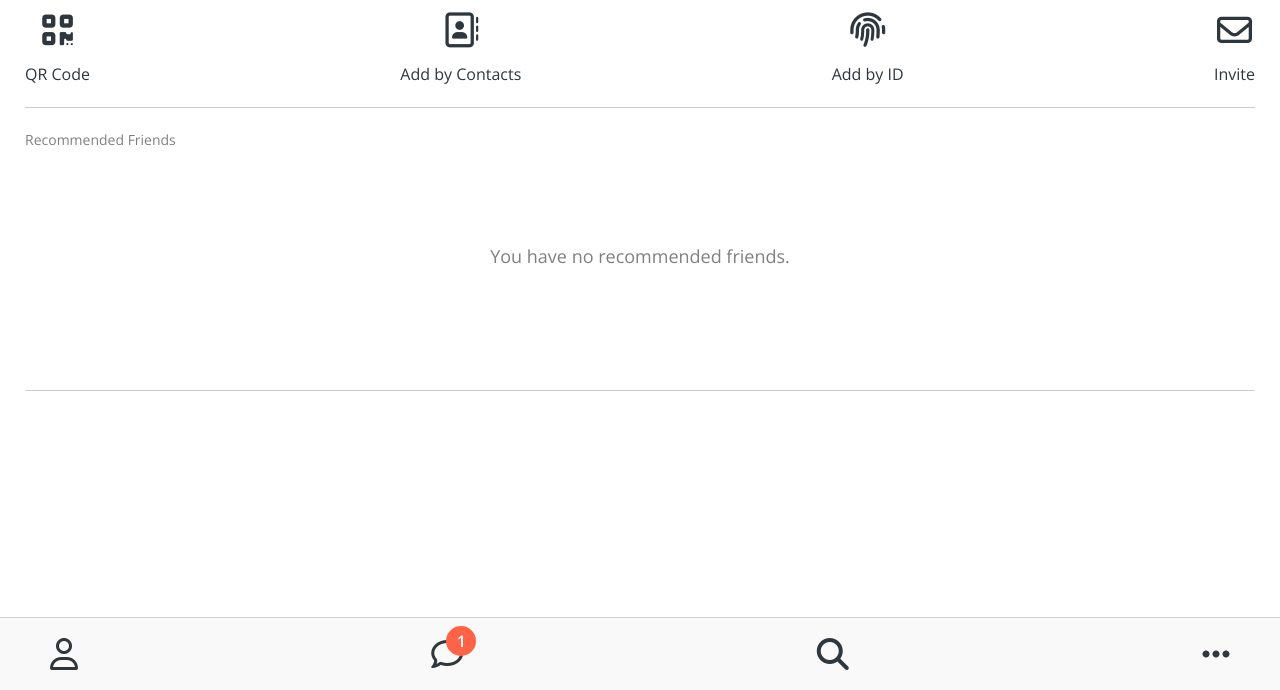
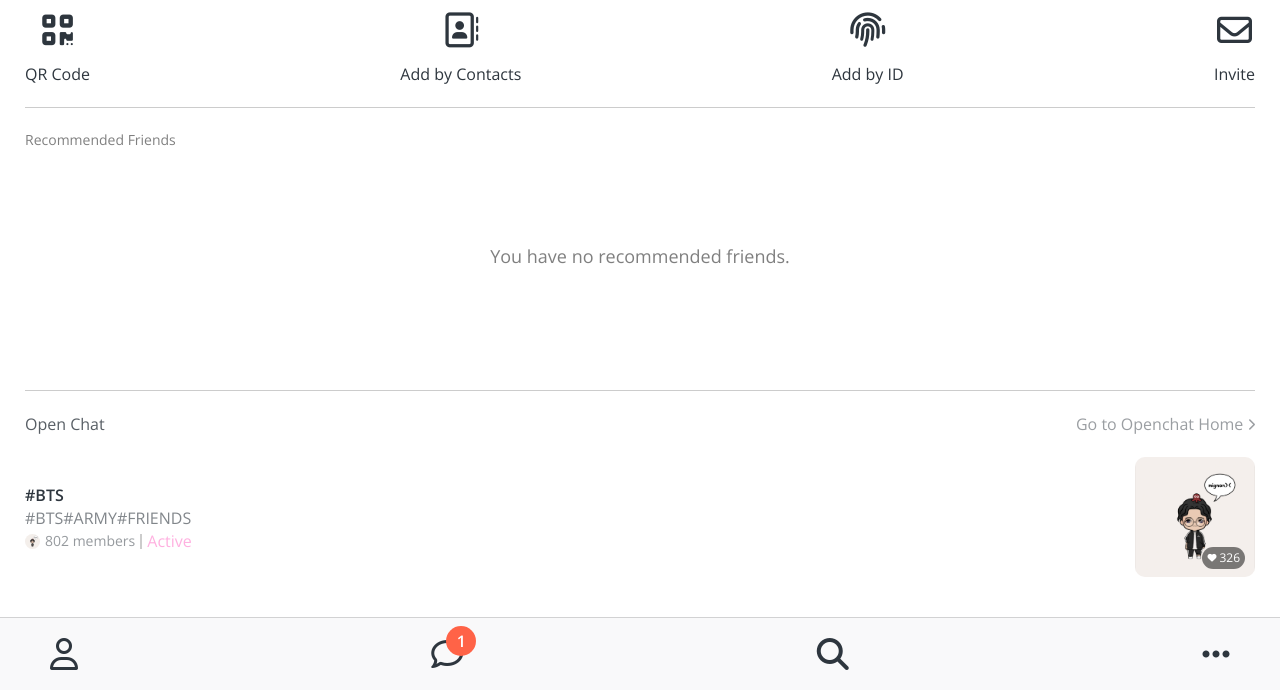
Before and after one commit to DonggiChae/kokoa-clone, a plain HTML site: page find.html in a window 1280 px wide. Shown: the part 110-800 px from the top of the page. Drawn offline with nearby package versions, Linux system fonts and the light colour scheme.

Commit message:
Find Screen Part Four

```diff
--- a/css/screens/find.css
+++ b/css/screens/find.css
@@ -35,3 +35,85 @@
   font-size: 18px;
   color: rgba(0, 0, 0, 0.5);
 }
+
+.open-chat__header {
+  display: flex;
+  justify-content: space-between;
+  opacity: 0.8;
+  margin-bottom: 25px;
+}
+
+.open-chat__header span {
+  opacity: 0.6;
+}
+
+.open-post {
+  display: flex;
+  justify-content: space-between;
+  align-items: center;
+}
+
+.open-post__title {
+  font-weight: 600;
+  margin-bottom: 7px;
+}
+
+.open-post__hashtags {
+  text-transform: uppercase;
+  opacity: 0.6;
+}
+
+.open-post__members {
+  margin-top: 7px;
+  display: flex;
+  align-items: center;
+}
+
+.open-post__members img {
+  width: 15px;
+  height: 15px;
+  border-radius: 50%;
+  margin-right: 5px;
+}
+
+.open-post__member-count {
+  opacity: 0.5;
+  font-size: 14px;
+}
+
+.open-post__members .divider {
+  width: 2px;
+  height: 15px;
+  margin: 0 5px;
+  background-color: rgba(0, 0, 0, 0.2);
+}
+
+.open-post__member-status {
+  color: #ffb0e0;
+}
+
+.open-post__photo {
+  position: relative;
+}
+
+.open-post__photo img {
+  width: 120px;
+  height: 120px;
+  border-radius: 10px;
+}
+.open-post__heart-count {
+  background-color: rgba(0, 0, 0, 0.5);
+  color: white;
+  padding: 5px;
+  border-radius: 20px;
+  display: flex;
+  align-items: center;
+  position: absolute;
+  bottom: 10px;
+  right: 10px;
+  font-size: 12px;
+}
+
+.open-post__heart-count span {
+  margin-left: 3px;
+}
--- a/find.html
+++ b/find.html
@@ -56,6 +56,34 @@
         <h6 class="recommended-friends__title">Recommended Friends</h6>
         <span>You have no recommended friends.</span>
       </div>
+      <div class="open-chat">
+        <div class="open-chat__header">
+          <h4>Open Chat</h4>
+          <span
+            >Go to Openchat Home <i class="fas fa-chevron-right fa-xs"></i>
+          </span>
+        </div>
+        <div class="open-post">
+          <div class="open-post__column">
+            <h5 class="open-post__title">#BTS</h5>
+            <h6 class="open-post__hashtags">#bts#army#friends</h6>
+            <div class="open-post__members">
+              <img src="imgs/dongle.png" />
+              <span class="open-post__member-count">802 members</span>
+              <div class="divider"></div>
+              <span class="open-post__member-status">Active</span>
+            </div>
+          </div>
+          <div class="open-post__column">
+            <div class="open-post__photo">
+              <img src="imgs/dongle.png" />
+              <div class="open-post__heart-count">
+                <i class="fas fa-heart fa-xs"></i><span>326</span>
+              </div>
+            </div>
+          </div>
+        </div>
+      </div>
     </main>
 
     <nav class="nav">
```
